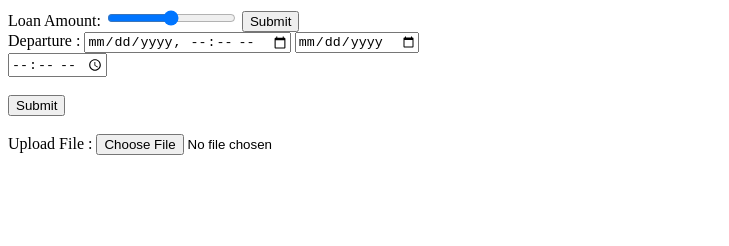
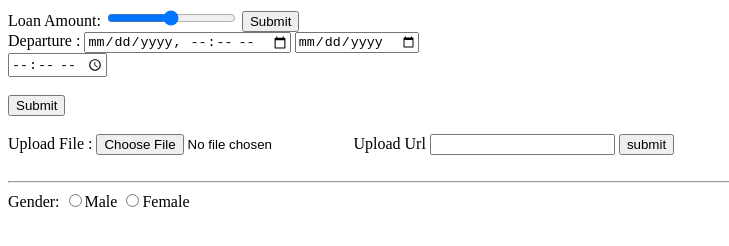
Before and after one commit to Vishal8601/html-prectice, a website: page public/Form.html in a window 1280 px wide. Shown: the whole page, without its empty margins (0-729 px from the left). Drawn offline with Linux system fonts and the light colour scheme.

Commit message:
second commit

```diff
--- a/public/Form.html
+++ b/public/Form.html
@@ -25,6 +25,17 @@
       <br>
       Upload File :
       <input type="file" accept=".jpg">
+
+      Upload Url
+
+      <input type="url" name="url">
+      <button>submit</button>
+
     </form>
+    <br>
+    <hr>
+     Gender:
+        <input type="radio" name="gender" >Male
+        <input type="radio" name="gender">Female
   </body>
 </html>
```
Also changed, not shown: 1 other file.
